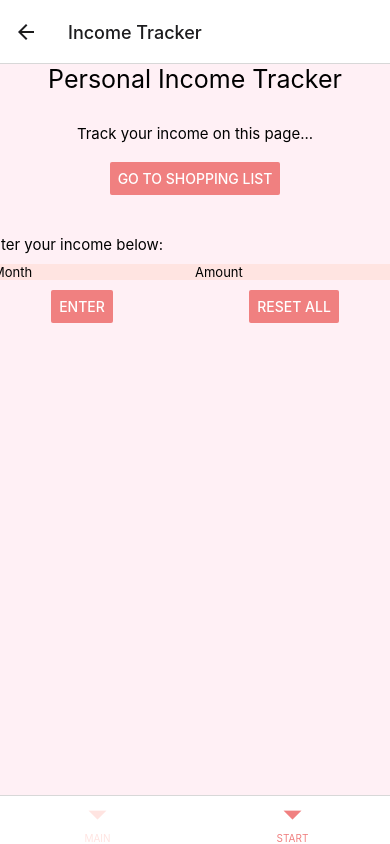
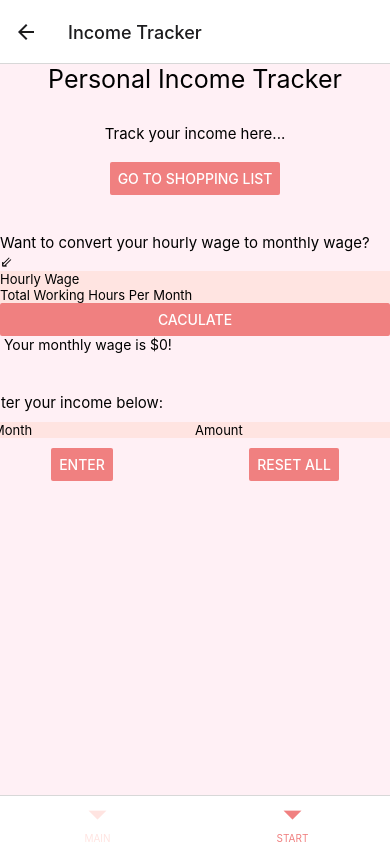
Before and after one commit to gillianyiwang/COSI-153A-CPA, a React Native app: screen /START in a window 390 px wide. Both pictures are taken after a click on the button "GO TO INCOME TRACKER". Built offline with nearby package versions, Linux system fonts and the light colour scheme.

Commit message:
CPA5 update

```diff
--- a/components/ListScreen.js
+++ b/components/ListScreen.js
@@ -111,7 +111,7 @@ const renderShoppingList = ({item}) => {
         {'\n'}{'\n'}
       </Text>
       <Text style={{fontSize:15, justifyContent:'space-around', alignItems:'center' }}>
-       Track your shopping history on this page...
+       Track your shopping history here...
        {'\n'}{'\n'}
       </Text>
       <Button
--- a/components/TrackerScreen.js
+++ b/components/TrackerScreen.js
@@ -6,6 +6,11 @@ import { createBottomTabNavigator } from '@react-navigation/bottom-tabs';
 import AsyncStorage from '@react-native-async-storage/async-storage';
 
 function TrackerScreen({ navigation }) {
+
+  const [hours, setHours] = useState(0);
+  const [hourlyWage, setHourlyWage] = useState(0);
+  const [totalWage, setTotalWage] = useState(0);
+
 
   const [month,setMonth] = useState('')
   const [amount,setAmount] = useState('')
@@ -106,7 +111,7 @@ function TrackerScreen({ navigation }) {
           {'\n'}{'\n'}
         </Text>
         <Text style={{fontSize:15, justifyContent:'space-around', alignItems:'center' }}>
-         Track your income on this page...
+         Track your income here...
          {'\n'}{'\n'}
         </Text>
       <Button
@@ -114,6 +119,31 @@ function TrackerScreen({ navigation }) {
         color='lightcoral'
         onPress={() => navigation.navigate('Shopping List')}
       />
+
+      <View>
+  <Text style={{fontSize:15, justifyContent:'space-around', alignItems:'center' }}>
+     {'\n'}{'\n'}
+    Want to convert your hourly wage to monthly wage?  ⇙
+  </Text>
+  <TextInput
+        style={{backgroundColor: 'mistyrose', fontSize:13}}
+        placeholder='Hourly Wage'
+        onChangeText={text => {setHourlyWage(parseFloat(text))}}
+    />
+  <TextInput
+        style={{backgroundColor: 'mistyrose', fontSize:13}}
+        placeholder='Total Working Hours Per Month'
+        onChangeText={text => {setHours(parseFloat(text))}}
+    />
+  <Button
+        title={'Caculate'}
+        color='lightcoral'
+        onPress = {() =>
+             setTotalWage(hours * hourlyWage)}
+    />
+  <Text> Your monthly wage is ${totalWage}!</Text>
+</View>
+
       <View style={styles.container}>
    <Text style={{fontSize:15}}>
        Enter your income below:
```
